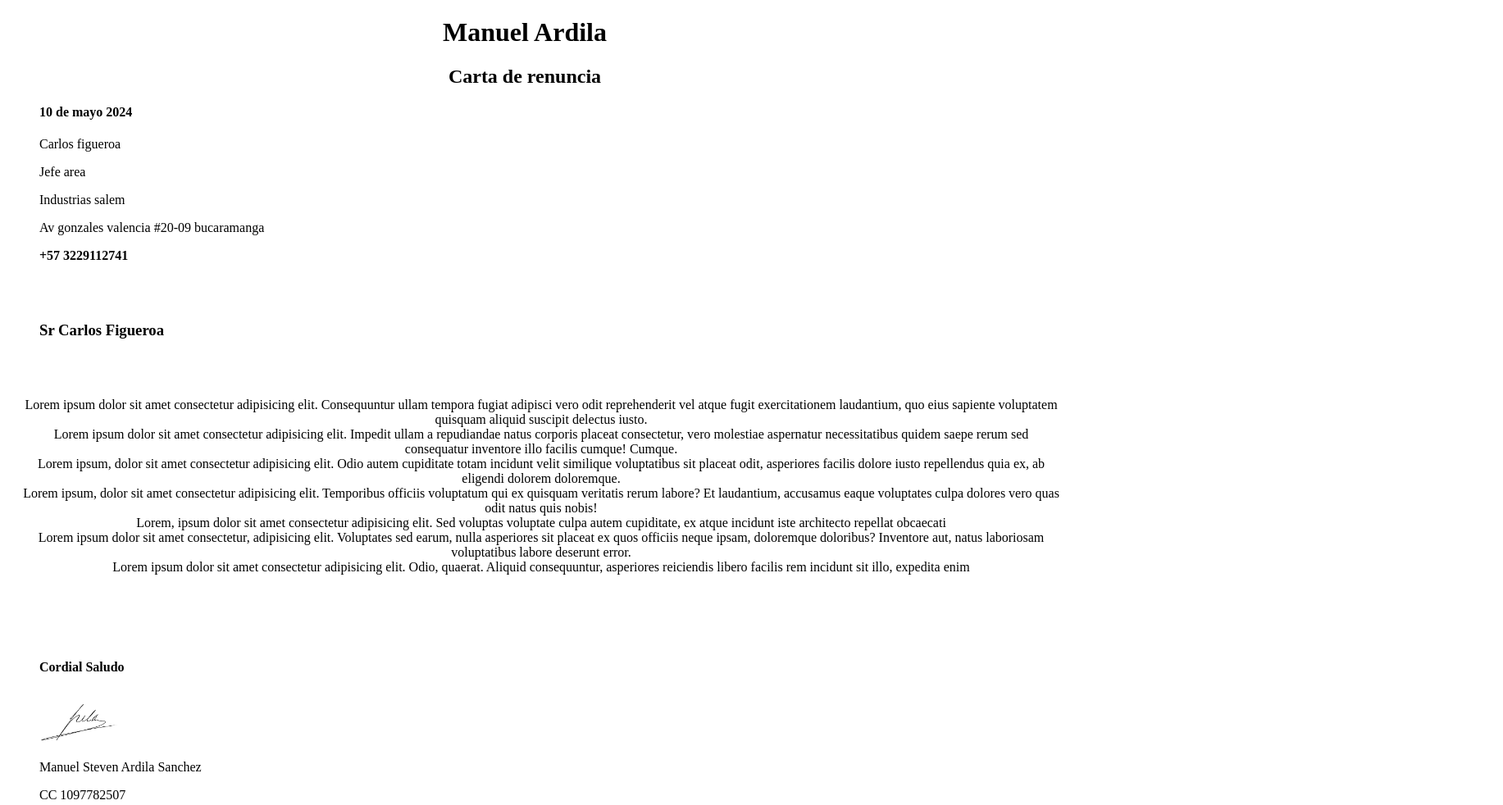
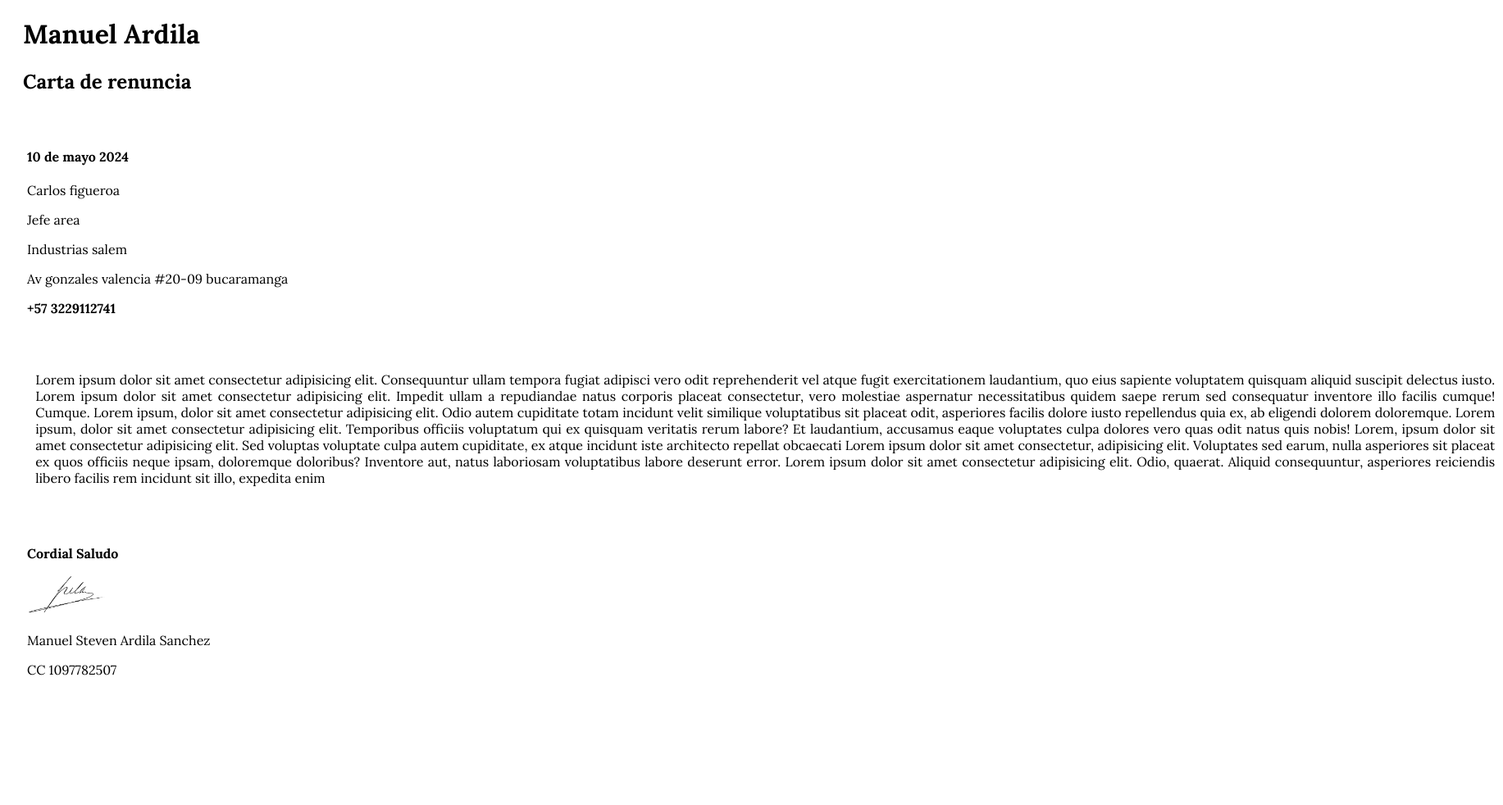
Before and after one commit to manuell077/HTML, a plain HTML site: page Carta.html in a window 1280 px wide. Shown: the whole page at 82% size, 1833 px wide, since content can reach past the window. After the commit the page ends 843 px from the top, so only its background shows below. Drawn offline with Linux system fonts and the light colour scheme.

Commit message:
Añadi estilos al html

```diff
--- a/Carta.html
+++ b/Carta.html
@@ -1,22 +1,26 @@
 <!DOCTYPE html>
 <html lang="en">
 <head>
+  <link rel="stylesheet" href="Estilos/estilos.css">
   <meta charset="UTF-8">
   <meta name="viewport" content="width=device-width, initial-scale=1.0">
-  <title>Carta Bonitaaaaaa</title>
+  <title>Carta</title>
+
 
 </head>
+
+
 <body>
   <header>
-    <center>
-    <div >
+
+    <div class="cabecera">
     <h1>Manuel Ardila</h1>
     <h2>Carta de renuncia</h2>
     </div>
-    </center>
+
   </header>
 
-  <div style="left: 40px; position: relative;"  >
+  <div class="Informacion">
 
     <h4>10 de mayo 2024</h4>
     <p>Carlos figueroa</p>
@@ -27,52 +31,56 @@
 
 
   </div>
-  <br>
-  <br>
+
+
   <main >
-    <section>
+    <section class="cuerpo">
 
-     <h3 style="left: 40px; position: relative;">Sr Carlos Figueroa</h3>
 
-     <br>
-    <center>
 
-      <p style="left: 20px; position: relative;">
-        <br>
+
+
+
+      <p >
+
         Lorem ipsum dolor sit amet consectetur adipisicing elit. Consequuntur ullam
         tempora fugiat adipisci vero odit
         reprehenderit vel atque fugit exercitationem laudantium,
         quo eius sapiente voluptatem quisquam aliquid suscipit delectus  iusto.
-        <br>
+
         Lorem ipsum dolor sit amet consectetur adipisicing elit. Impedit ullam a repudiandae natus corporis placeat
         consectetur, vero molestiae aspernatur necessitatibus quidem saepe rerum sed consequatur inventore illo facilis cumque! Cumque.
-        <br>
+
         Lorem ipsum, dolor sit amet consectetur adipisicing elit. Odio autem cupiditate totam incidunt velit similique voluptatibus sit placeat odit, asperiores facilis dolore iusto repellendus quia ex, ab eligendi dolorem doloremque.
-        <br>
+
         Lorem ipsum, dolor sit amet consectetur adipisicing elit. Temporibus officiis voluptatum qui ex quisquam veritatis
         rerum labore? Et laudantium, accusamus eaque voluptates culpa dolores vero quas odit natus quis nobis!
-        <br>
+
         Lorem, ipsum dolor sit amet consectetur adipisicing elit. Sed voluptas voluptate culpa autem cupiditate, ex atque incidunt iste architecto repellat obcaecati
-        <br>
+
         Lorem ipsum dolor sit amet consectetur, adipisicing elit. Voluptates sed earum, nulla asperiores sit placeat ex quos officiis neque ipsam, doloremque doloribus? Inventore aut, natus laboriosam voluptatibus labore deserunt error.
-        <br>
+
         Lorem ipsum dolor sit amet consectetur adipisicing elit. Odio, quaerat. Aliquid consequuntur, asperiores reiciendis libero facilis rem incidunt sit illo, expedita enim
 
 
       </p>
     </section>
-    </center>
+
   </main>
-   <br>
-   <br>
-   <br>
-   <br>
-  <footer style="left: 40px; position: relative;">
+
+
+
+
+
+  <footer >
+    <div class="pie-pagina">
     <strong><p>Cordial Saludo</p></strong>
-    <br>
+
     <img src="Firma.png" alt="firma" height="50px">
     <p>Manuel Steven Ardila Sanchez</p>
     <p>CC 1097782507</p>
+    </div>
+
   </footer>
 
 </body>
--- /dev/null
+++ b/Estilos/estilos.css
@@ -0,0 +1,35 @@
+@import url('https://fonts.googleapis.com/css2?family=Lora:ital,wght@0,400..700;1,400..700&display=swap');
+
+*{
+  box-sizing: border-box;
+  font-family: "Lora" , serif;
+
+}
+
+.Informacion{
+
+    padding: 25px ;
+
+}
+
+.cabecera{
+     padding-left: 20px;
+
+
+}
+
+.cuerpo{
+    position: relative;
+    width: 1800px;
+    text-align: justify;
+    left: 2%;
+    top: 50%;
+    padding: 10px;
+}
+
+.pie-pagina{
+
+    padding-left: 25px;
+    padding-top: 30px;
+
+}
```
